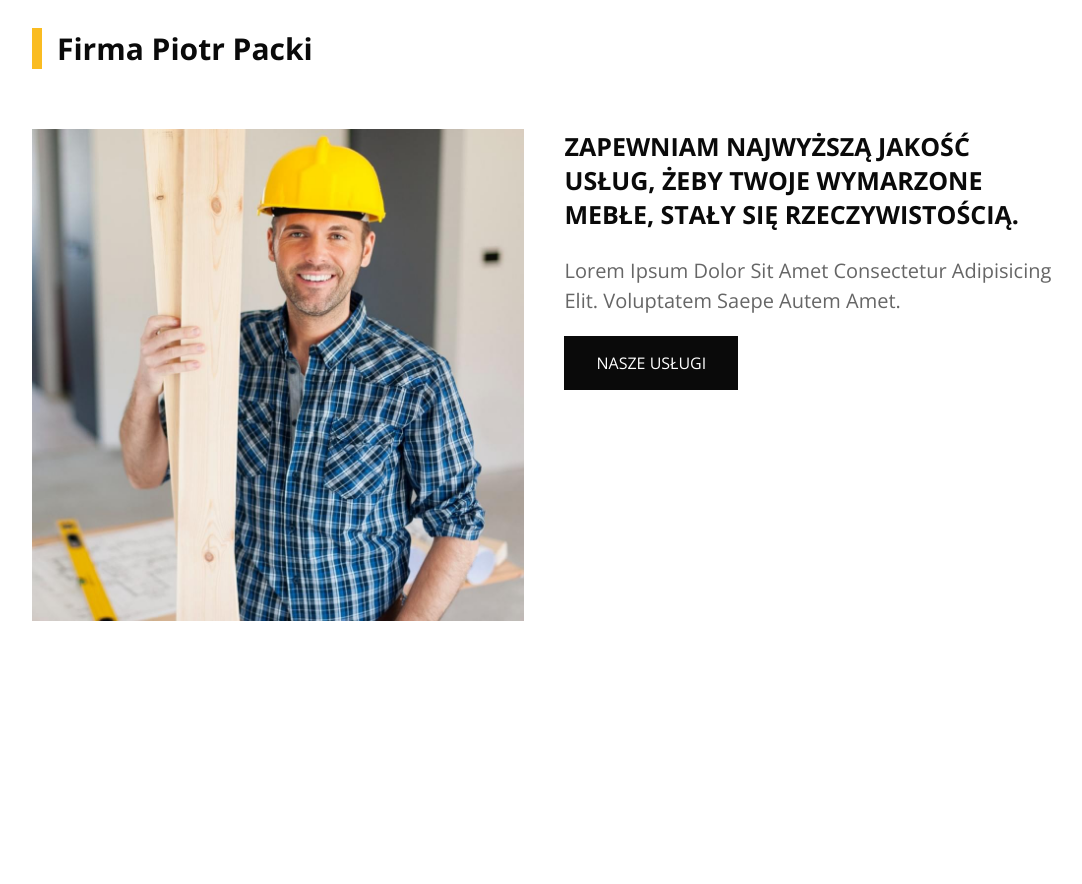
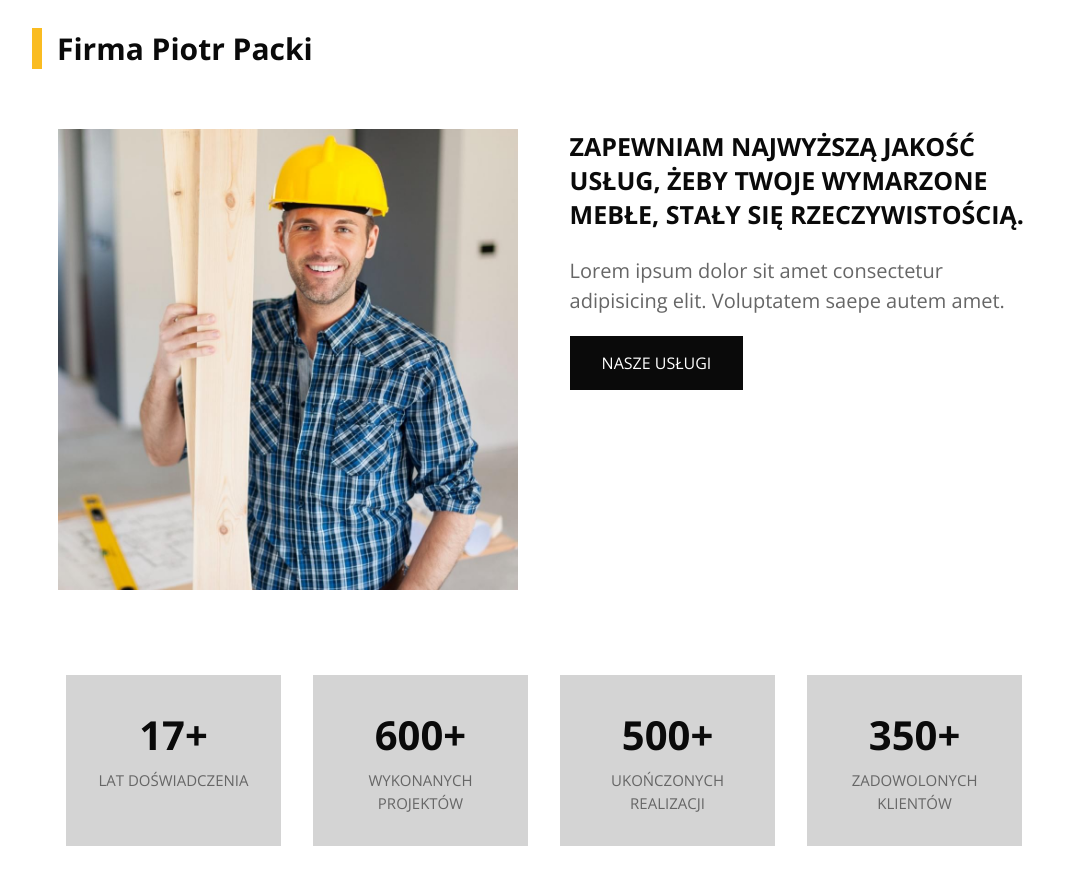
Before and after one commit to LukasGuziak/furnishing-firm-website, a website: page index.html in a window 1280 px wide. Shown: the part 820-1704 px from the top of the page, without its empty margins (96-1178 px from the left). Drawn offline with nearby package versions, Linux system fonts and the light colour scheme.

Commit message:
add about section part 2

```diff
--- a/index.html
+++ b/index.html
@@ -96,10 +96,35 @@
             </div>
 
             <div class="about-text">
-                <h3 class="about-text__title">Zapewniam najwyższą jakość usług, żeby Twoje wymarzone mebłe, stały się rzeczywistością.</h3>
+                <h3 class="about-text__title">Zapewniam najwyższą jakość usług, żeby Twoje wymarzone mebłe, stały się
+                    rzeczywistością.</h3>
                 <p class="about-text__text">Lorem ipsum dolor sit amet consectetur adipisicing elit. Voluptatem
                     saepe autem amet.</p>
                 <a href="about" class="btn">Nasze usługi</a>
+            </div>
+
+        </div>
+
+        <div class="about-box2">
+
+            <div class="box">
+                <h3 class="box__title">17+</h3>
+                <p class="box__text">lat doświadczenia</p>
+            </div>
+
+            <div class="box">
+                <h3 class="box__title">600+</h3>
+                <p class="box__text">wykonanych projektów</p>
+            </div>
+
+            <div class="box">
+                <h3 class="box__title">500+</h3>
+                <p class="box__text">ukończonych realizacji</p>
+            </div>
+
+            <div class="box">
+                <h3 class="box__title">350+</h3>
+                <p class="box__text">zadowolonych klientów </p>
             </div>
 
         </div>
--- a/src/sass/_mixins.scss
+++ b/src/sass/_mixins.scss
@@ -13,7 +13,7 @@
 @mixin graphText($graphSize) {
 	font-size: $graphSize;
 	color: var(--light-color);
-	text-transform: capitalize;
+	// text-transform: capitalize;
 	line-height: 1.5;
 }
 
--- a/src/sass/main.scss
+++ b/src/sass/main.scss
@@ -181,18 +181,23 @@ body {
 		display: flex;
 		flex-wrap: wrap;
 		flex-direction: row;
-		justify-content: space-between;
+		justify-content: center;
+		gap: 5%;
+		margin-bottom: 2em;
 
 		.about-img {
-			width: 48%;
+			width: 45%;
 			margin-bottom: 2em;
+			max-width: 800px;
+
 			img {
 				width: 100%;
-				max-width: 1000px;
+				// max-width: 700px;
 			}
 		}
 		.about-text {
-			width: 48%;
+			width: 45%;
+			max-width: 800px;
 			&__title {
 				@include titleText(2.5rem);
 				margin-bottom: 1em;
@@ -201,6 +206,33 @@ body {
 			&__text {
 				@include graphText(2rem);
 				margin-bottom: 1em;
+			}
+		}
+	}
+	.about-box2 {
+		display: flex;
+		flex-wrap: wrap;
+		flex-direction: row;
+		justify-content: center;
+
+		.box {
+			text-align: center;
+			background-color: var(--light-bg);
+			padding: 2em 1em;
+			width: 21%;
+			max-width: 380px;
+			margin: 1em;
+			&__title {
+				@include titleText(4rem);
+			}
+			&__text {
+				@include graphText(1.5rem);
+				text-transform: uppercase;
+				margin-top: 0.5em;
+			}
+			&:hover {
+				transform: scale(1.1);
+				box-shadow: 3px 3px 10px black;
 			}
 		}
 	}
@@ -264,6 +296,15 @@ body {
 			}
 		}
 	}
+
+	//**********about section************
+	.about {
+		.about-box2 {
+			.box {
+				width: 40%;
+			}
+		}
+	}
 }
 
 @media (max-width: 767px) {
@@ -292,8 +333,8 @@ body {
 @media (max-width: 575px) {
 	html {
 		font-size: 50%;
-	}g
-	.home {
+	}
+	g .home {
 		// .swiper-slide--one {
 		// 	background: cover center url(../img/heroL.jpg);
 		// }
@@ -322,6 +363,15 @@ body {
 			}
 		}
 	}
+
+	//**********about section************
+	.about {
+		.about-box2 {
+			.box {
+				width: 90%;
+			}
+		}
+	}
 }
 
 @media (max-width: 350px) {
```
Also changed, not shown: dist/css/main.min.css, 1 other file.
